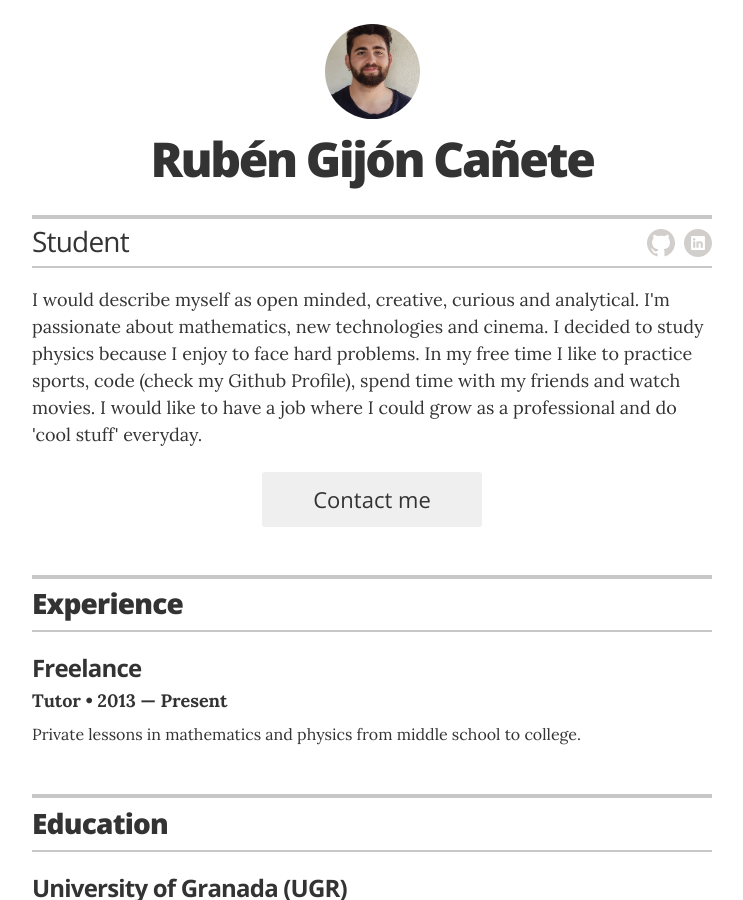
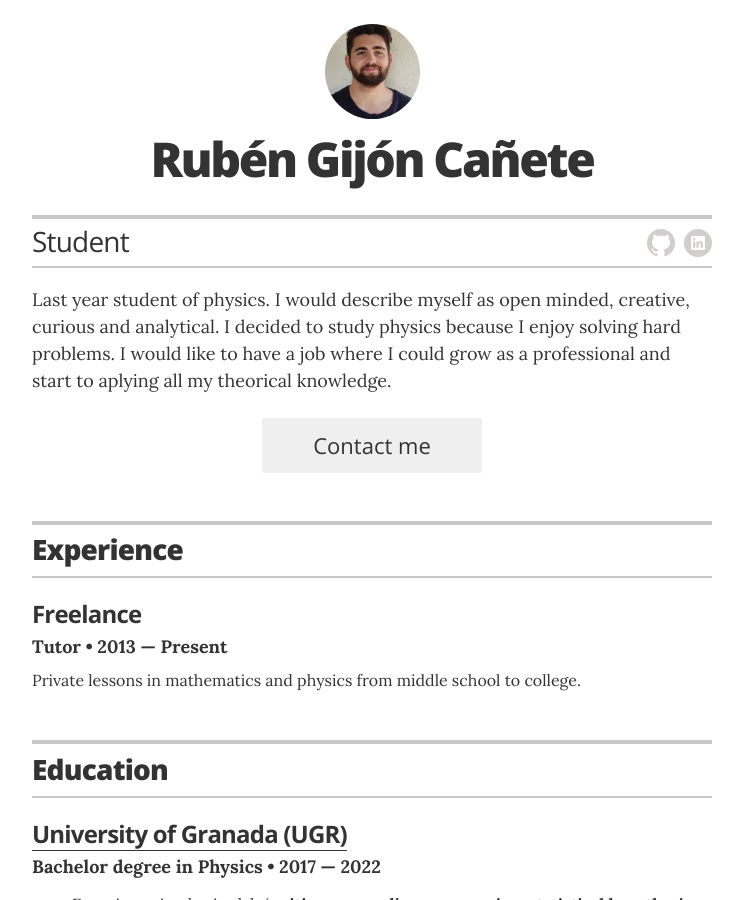
Before and after one commit to rubzip/rubzip.github.io, a Jekyll site: the page built from index.html, in a window 1280 px wide and 900 px high. Shown: the whole window, without its empty margins (268-1011 px from the left). Built offline with Jekyll 4.4.1, drawn with Linux system fonts in a browser that asks for light colours.

Commit message:
Update _config.yml

```diff
--- a/_config.yml
+++ b/_config.yml
@@ -21,7 +21,7 @@ resume_contact_telephone:       ""
 resume_contact_address:         "Granada, Andalusia, Spain"
 display_header_contact_info:    "false"
 
-resume_header_intro: "<p>I would describe myself as open minded, creative, curious and analytical. I'm passionate about mathematics, new technologies and cinema. I decided to study physics because I enjoy to face hard problems. In my free time I like to practice sports, code (check my Github Profile), spend time with my friends and watch movies. I would like to have a job where I could grow as a professional and do 'cool stuff' everyday.</p>"
+resume_header_intro: "<p>Last year student of physics. I would describe myself as open minded, creative, curious and analytical. I decided to study physics because I enjoy solving hard problems. I would like to have a job where I could grow as a professional and start to aplying all my theorical knowledge.</p>"
 
 # use "yes" to display the email contact button,
 # "no" to display an "I'm not looking for work" message,
```
